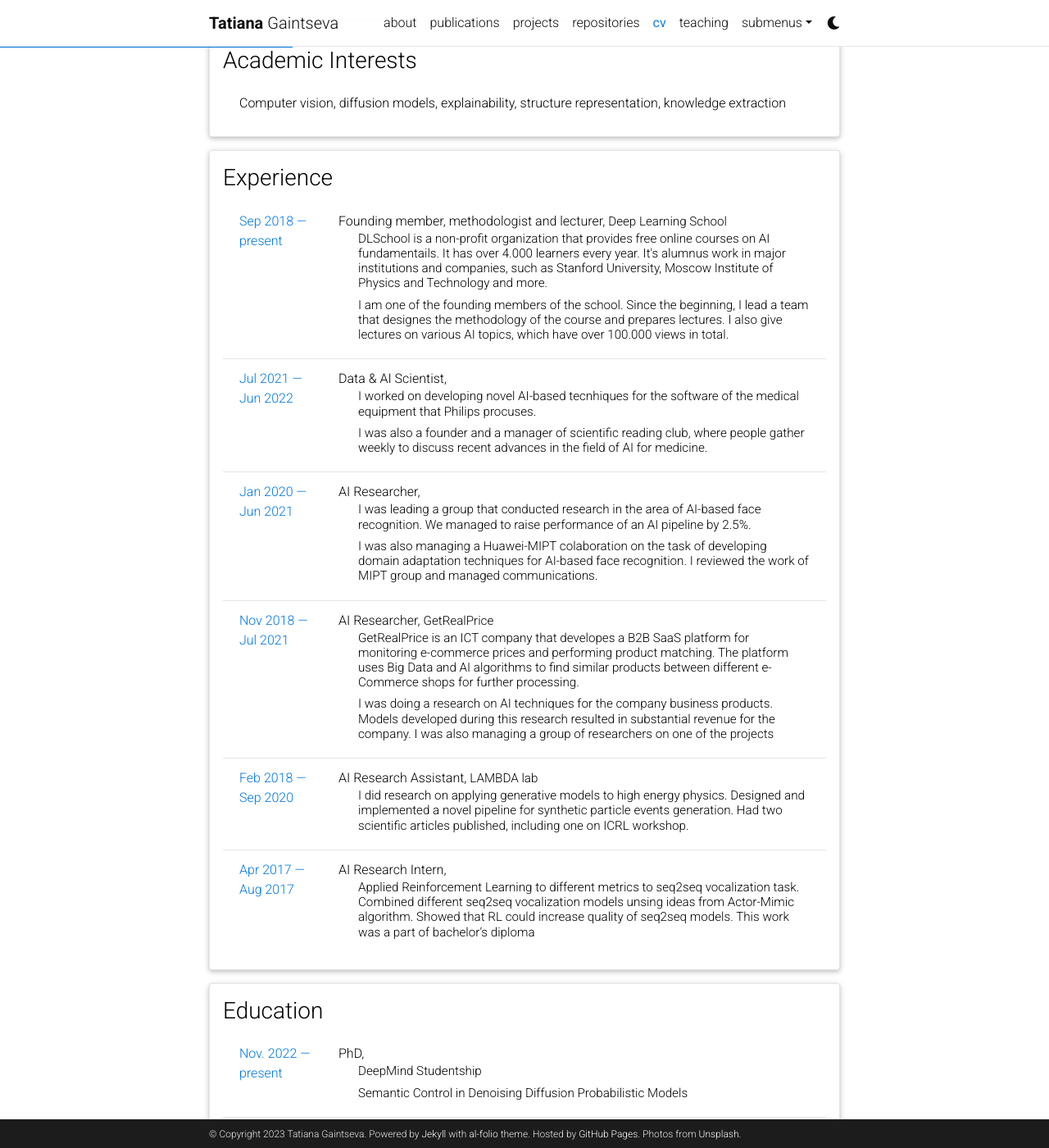
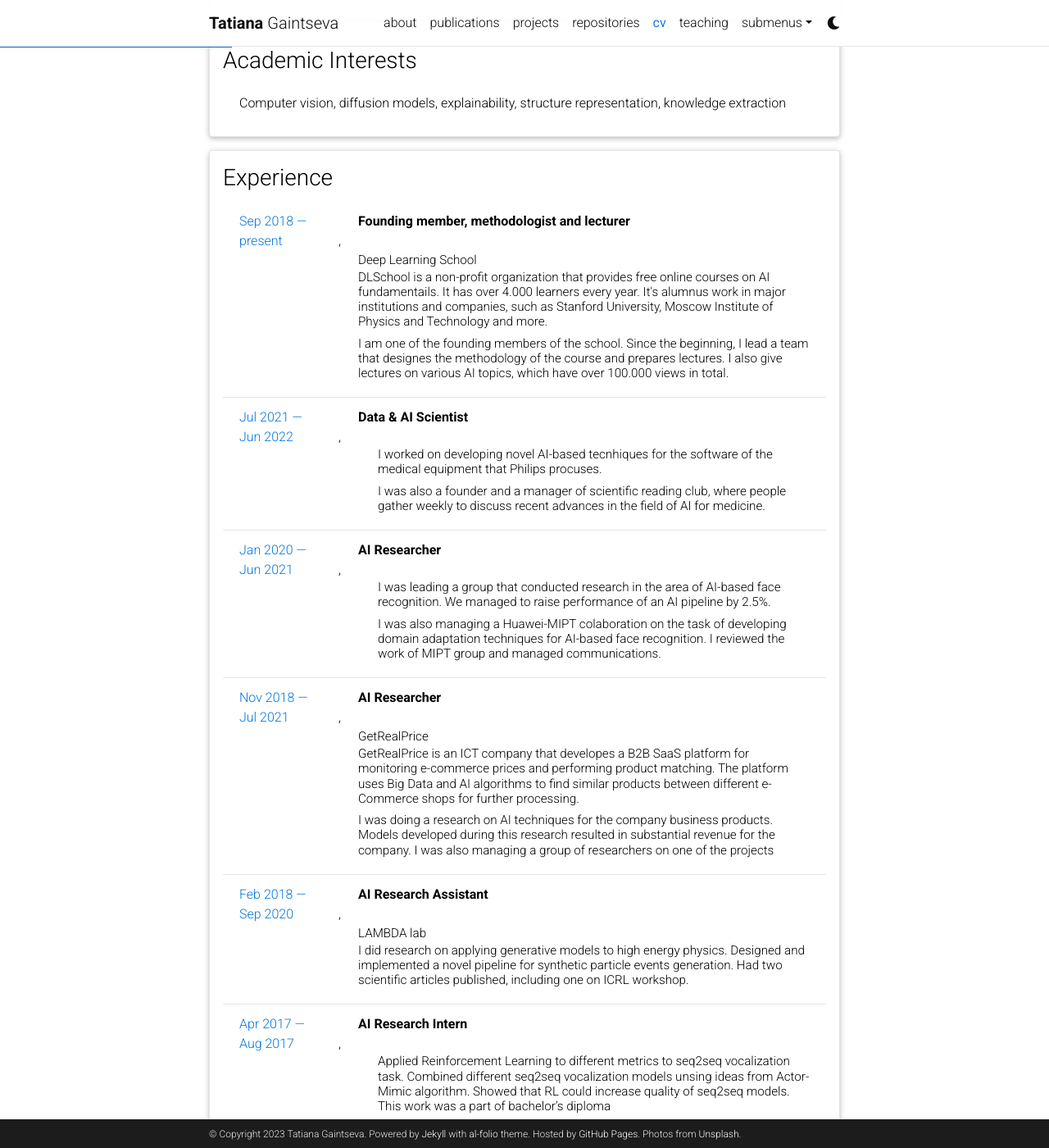
Before and after one commit to Atmyre/atmyre.github.io, a Jekyll site: the page built from _pages/cv.md, in a window 1280 px wide and 1400 px high, scrolled down 353 px. Shown: the whole window at 82% size. Built offline with Jekyll 4.4.1, drawn with Linux system fonts in a browser that asks for light colours; comment, search, counter and statistics services are not loaded; a style sheet for code colours, icons or effects is not loaded; some of the changed text lies outside the part shown.

Commit message:
Update time_table.html

```diff
--- a/_includes/cv/time_table.html
+++ b/_includes/cv/time_table.html
@@ -11,7 +11,7 @@
           {% endif %}
           <div class="col-xs-10 cl-sm-10 col-md-10 mt-2 mt-md-0">
             {% if content.title %}
-            <class="title font-weight-bold ml-1 ml-md-4">{{content.title}}</>, <class="ml-1 ml-md-4" style="font-size: 0.95rem;"{{content.institution}}</>
+            <div class="title font-weight-bold ml-1 ml-md-4">{{content.title}}</div>, <div class="ml-1 ml-md-4" style="font-size: 0.95rem;"{{content.institution}}</div>
             {% endif %}
 <!--             {% if content.institution %} -->
 <!--             <h6 class="ml-1 ml-md-4" style="font-size: 0.95rem;">{{content.institution}}</h6> -->
```
